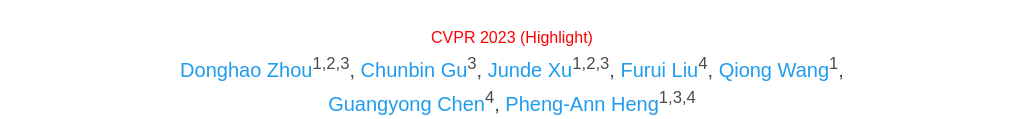
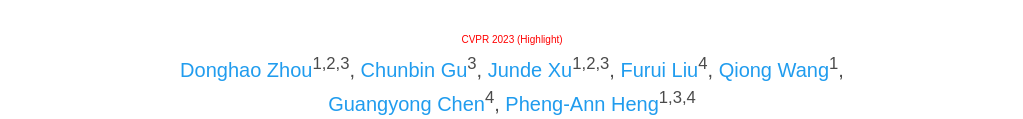
Before and after one commit to Correr-Zhou/RepMode, a plain HTML site: page index.html in a window 1280 px wide. Shown: the part 319-438 px from the top of the page, without its empty margins (128-1151 px from the left). Drawn offline with nearby package versions, Linux system fonts and the light colour scheme; some icons are missing; a web font is replaced by a local one.

Commit message:
Update index.html

```diff
--- a/index.html
+++ b/index.html
@@ -68,7 +68,7 @@
         <div class="column has-text-centered">
           <h1 class="title is-1 publication-title">RepMode:  <br> Learning to Re-parameterize Diverse Experts for Subcellular Structure Prediction</h1>
 
-          <div class="is-size-5 publication-authors"></h1><font color="red" size=3>CVPR 2023 (Highlight)</font></div>
+          <div class="is-size-5 publication-authors"></h1><font color="red" size=1>CVPR 2023 (Highlight)</font></div>
 
           <div class="is-size-5 publication-authors">
             <span class="author-block">
```
